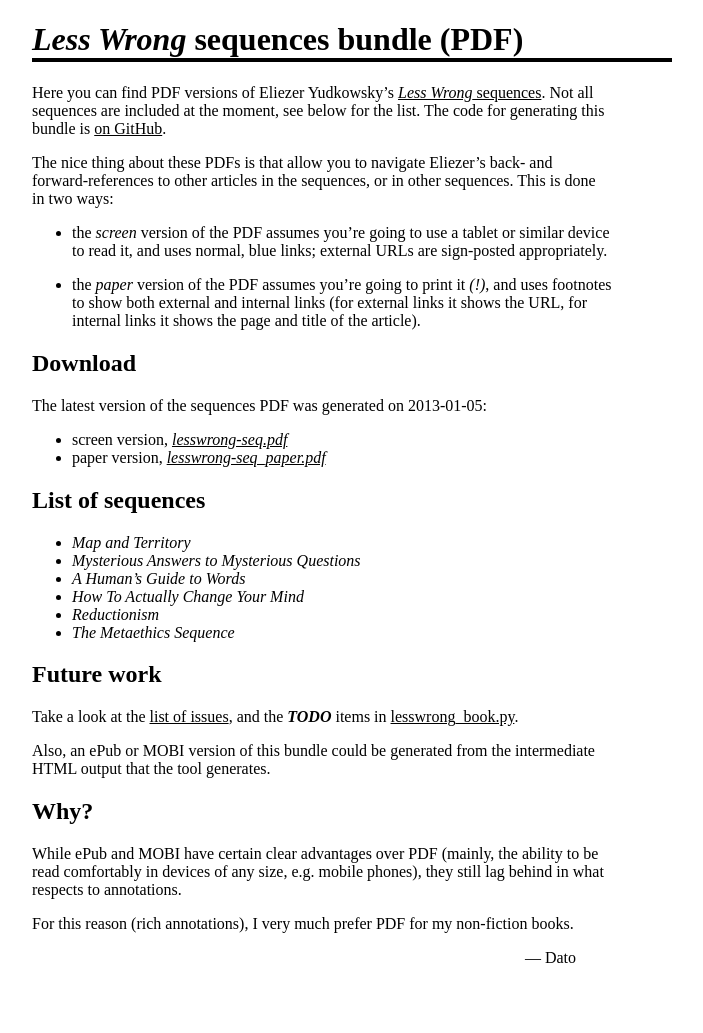
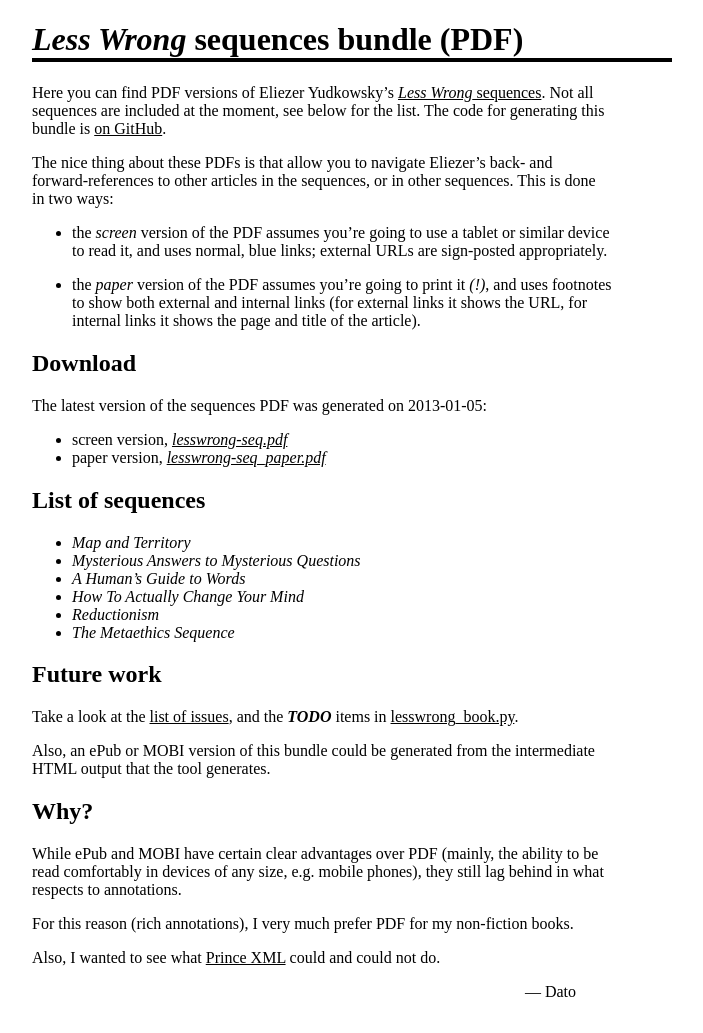
Before and after one commit to dato/lesswrong-bundle, a Jekyll site: the page built from index.md, in a window 1280 px wide. Shown: the whole page, without its empty margins (288-991 px from the left). Built offline with Jekyll 4.4.1, drawn with Linux system fonts in a browser that asks for light colours; Markdown is read by kramdown in place of the engine named in the settings; before the commit the page ends 999 px from its top, so only the background shows below that.

Commit message:
Mention PrinceXML.

```diff
--- a/index.md
+++ b/index.md
@@ -56,6 +56,9 @@
 For this reason (rich annotations), I very much prefer PDF for my non-fiction
 books.
 
+Also, I wanted to see what [Prince XML](http://princexml.com) could and
+could not do.
+
 <div id="author">
   — <a href="mailto:dato@net.com.org.es">Dato</a>
 </div>
```
